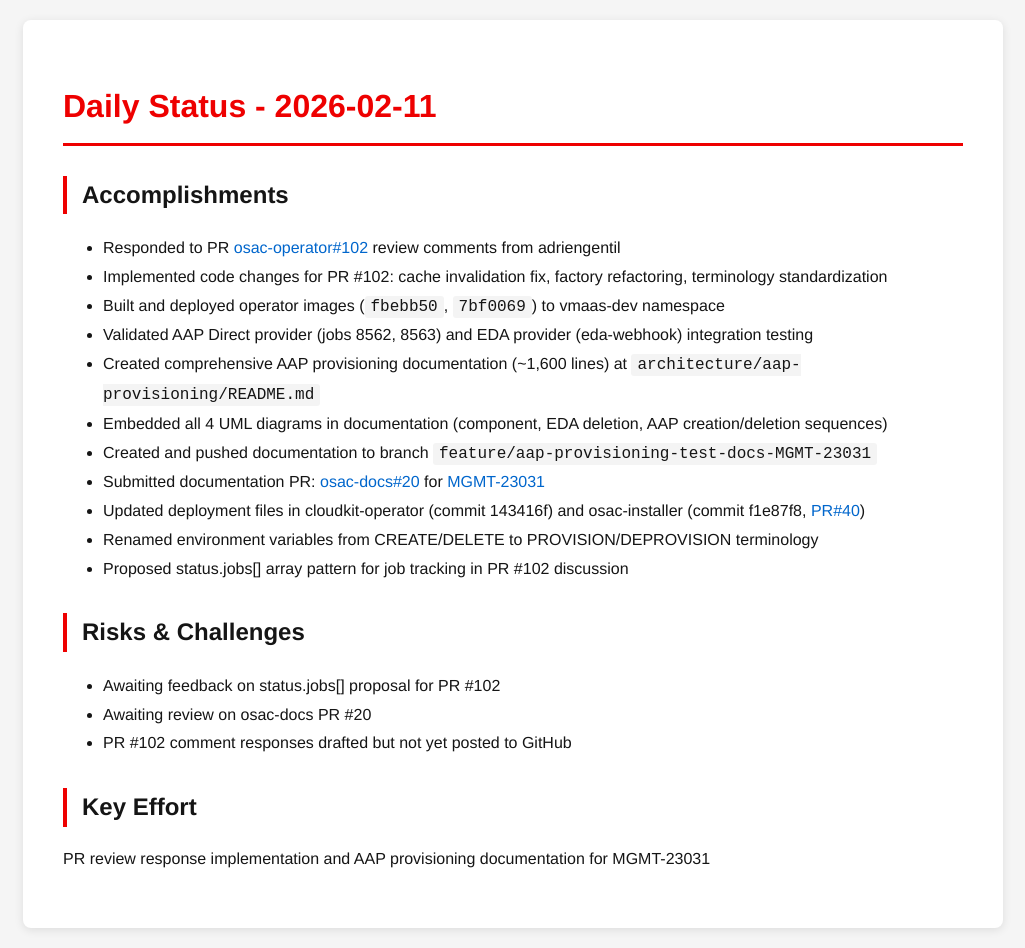
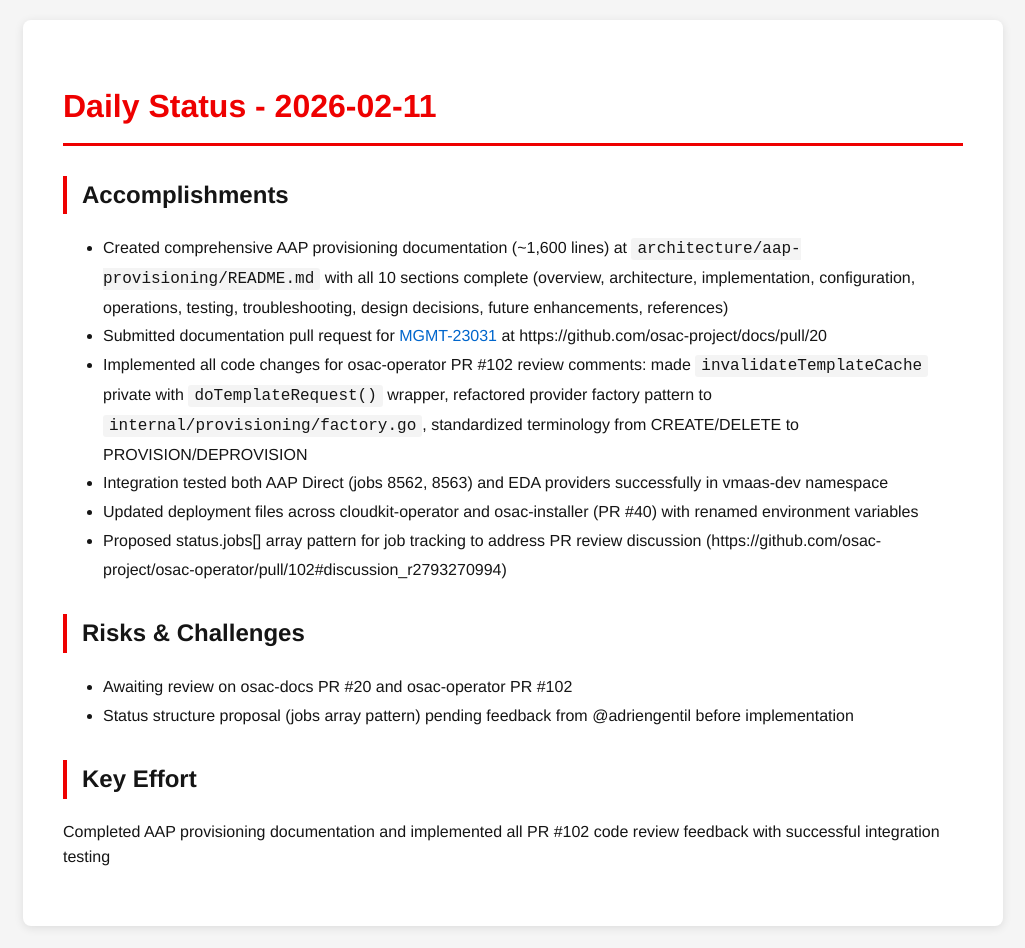
Before and after one commit to tzvatot/daily-status, a Jekyll site: the page built from 2026-02-11.md, in a window 1280 px wide. Shown: the whole page, without its empty margins (127-1152 px from the left). Built offline with Jekyll 4.4.1, drawn with Linux system fonts in a browser that asks for light colours.

Commit message:
Daily status update - 2026-02-11

```diff
--- a/2026-02-11.md
+++ b/2026-02-11.md
@@ -7,22 +7,16 @@
 # Daily Status - 2026-02-11
 
 ## Accomplishments
-- Responded to PR [osac-operator#102](https://github.com/osac-project/osac-operator/pull/102) review comments from adriengentil
-- Implemented code changes for PR #102: cache invalidation fix, factory refactoring, terminology standardization
-- Built and deployed operator images (`fbebb50`, `7bf0069`) to vmaas-dev namespace
-- Validated AAP Direct provider (jobs 8562, 8563) and EDA provider (eda-webhook) integration testing
-- Created comprehensive AAP provisioning documentation (~1,600 lines) at `architecture/aap-provisioning/README.md`
-- Embedded all 4 UML diagrams in documentation (component, EDA deletion, AAP creation/deletion sequences)
-- Created and pushed documentation to branch `feature/aap-provisioning-test-docs-MGMT-23031`
-- Submitted documentation PR: [osac-docs#20](https://github.com/osac-project/docs/pull/20) for [MGMT-23031](https://issues.redhat.com/browse/MGMT-23031)
-- Updated deployment files in cloudkit-operator (commit 143416f) and osac-installer (commit f1e87f8, [PR#40](https://github.com/osac-project/osac-installer/pull/40))
-- Renamed environment variables from CREATE/DELETE to PROVISION/DEPROVISION terminology
-- Proposed status.jobs[] array pattern for job tracking in PR #102 discussion
+- Created comprehensive AAP provisioning documentation (~1,600 lines) at `architecture/aap-provisioning/README.md` with all 10 sections complete (overview, architecture, implementation, configuration, operations, testing, troubleshooting, design decisions, future enhancements, references)
+- Submitted documentation pull request for [MGMT-23031](https://issues.redhat.com/browse/MGMT-23031) at https://github.com/osac-project/docs/pull/20
+- Implemented all code changes for osac-operator PR #102 review comments: made `invalidateTemplateCache` private with `doTemplateRequest()` wrapper, refactored provider factory pattern to `internal/provisioning/factory.go`, standardized terminology from CREATE/DELETE to PROVISION/DEPROVISION
+- Integration tested both AAP Direct (jobs 8562, 8563) and EDA providers successfully in vmaas-dev namespace
+- Updated deployment files across cloudkit-operator and osac-installer (PR #40) with renamed environment variables
+- Proposed status.jobs[] array pattern for job tracking to address PR review discussion (https://github.com/osac-project/osac-operator/pull/102#discussion_r2793270994)
 
 ## Risks & Challenges
-- Awaiting feedback on status.jobs[] proposal for PR #102
-- Awaiting review on osac-docs PR #20
-- PR #102 comment responses drafted but not yet posted to GitHub
+- Awaiting review on osac-docs PR #20 and osac-operator PR #102
+- Status structure proposal (jobs array pattern) pending feedback from @adriengentil before implementation
 
 ## Key Effort
-PR review response implementation and AAP provisioning documentation for MGMT-23031
+Completed AAP provisioning documentation and implemented all PR #102 code review feedback with successful integration testing
```
